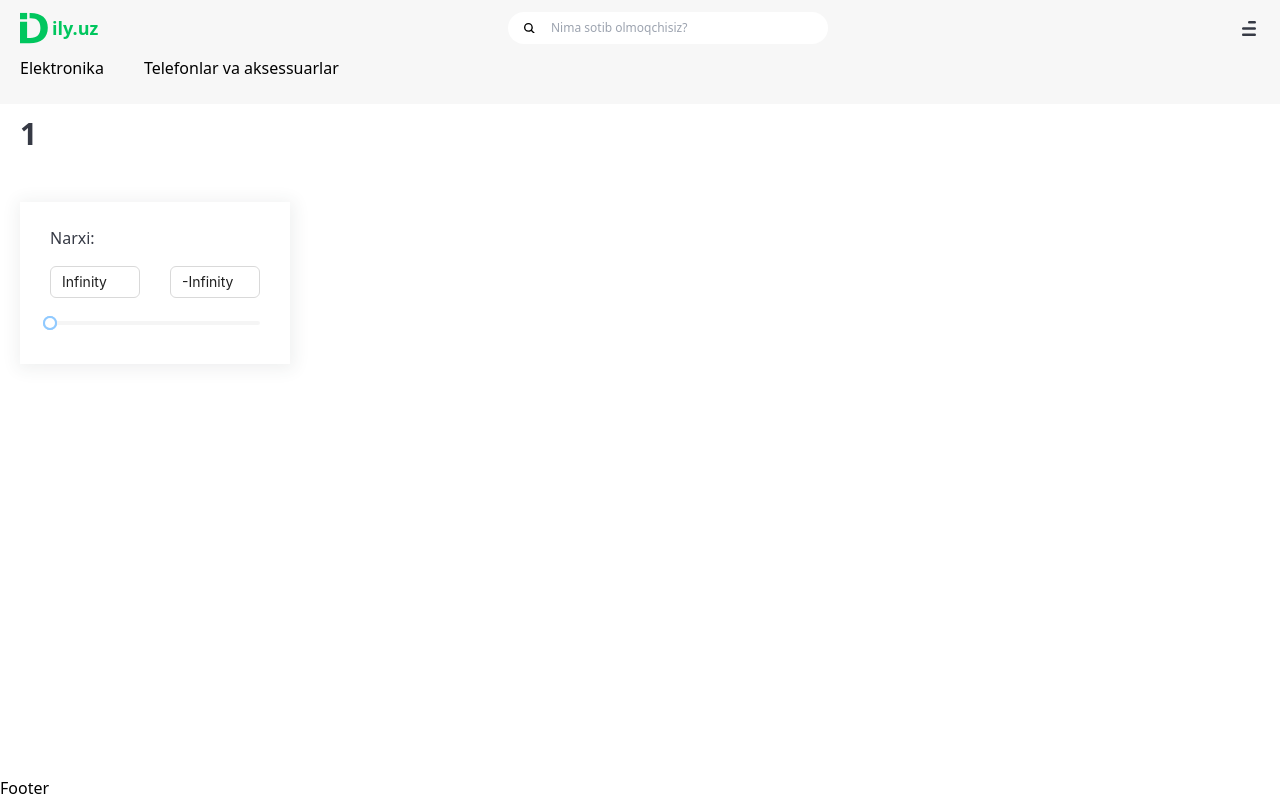
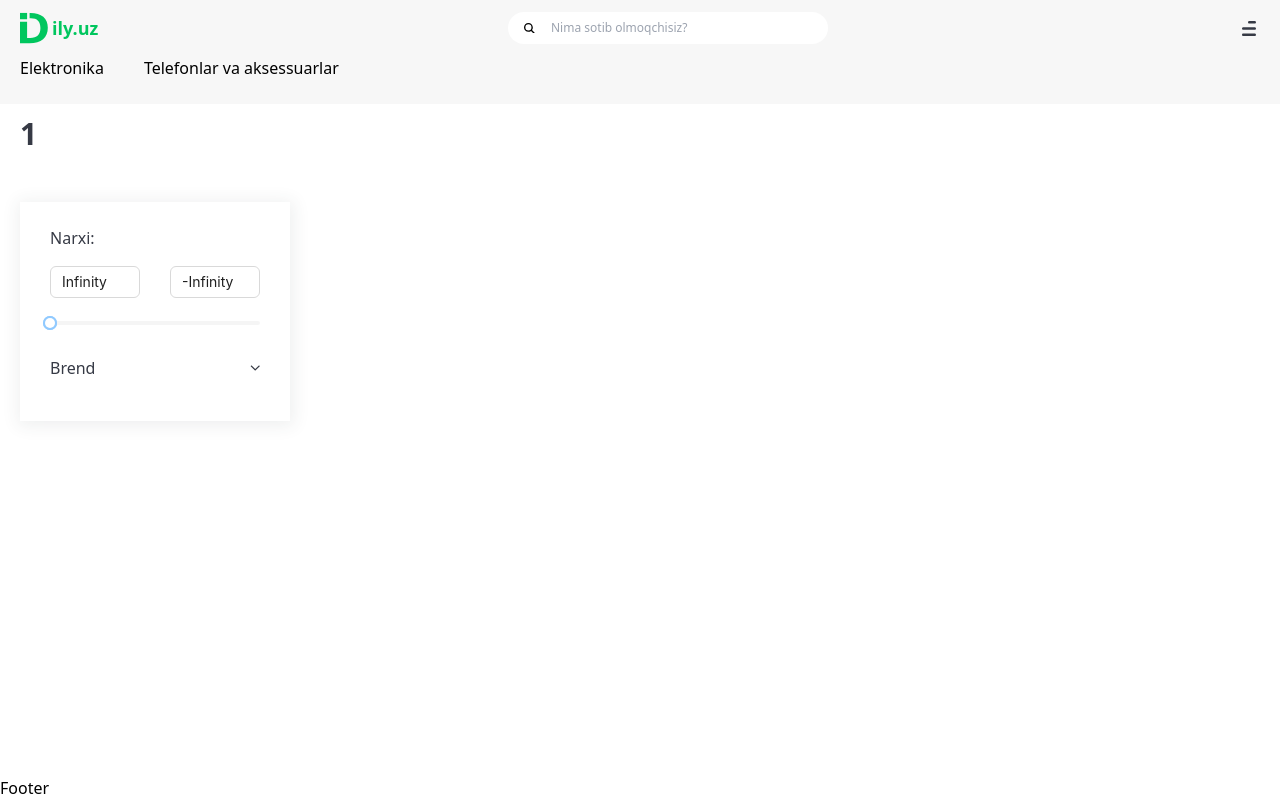
Before and after one commit to dxxdev/dily, a React (Vite) app: page /products/1/1 in a window 1280 px wide. Built offline with nearby package versions, Linux system fonts and the light colour scheme.

Commit message:
Added brand selection to sort by brand

```diff
--- a/src/index.css
+++ b/src/index.css
@@ -76,3 +76,11 @@ body::-webkit-scrollbar-thumb {
     background: #eee;
   }
 }
+
+.ant-checkbox-input:checked ~ .ant-checkbox-inner {
+  @apply !bg-bright-green;
+}
+
+.ant-checkbox-inner {
+  @apply hover:border-bright-green;
+}
--- a/src/pages/OriginalCategoryProducts.jsx
+++ b/src/pages/OriginalCategoryProducts.jsx
@@ -3,7 +3,7 @@ import { useLocation } from "react-router-dom";
 import filteredOriginalCategory from "../functions/filteredOriginalCategory";
 import { products } from "../data/data";
 import filteredBrend from "../functions/filteredBrend";
-import { InputNumber, Slider } from "antd";
+import { Checkbox, InputNumber, Slider } from "antd";
 import filteredPrice from "../functions/filteredPrice";
 
 const OriginalCategoryProducts = () => {
@@ -12,6 +12,8 @@ const OriginalCategoryProducts = () => {
   const [brends, setBrends] = useState([]);
   const [maxPrice, setMaxPrice] = useState(0);
   const [minPrice, setMinPrice] = useState(0);
+  const [openBrend, setOpenBrend] = useState(true);
+  let checkedBrends = [];
   useEffect(() => {
     setBrends(filteredBrend(filteredOriginalCategory(products, pathname)));
     setMaxPrice(
@@ -66,6 +68,64 @@ const OriginalCategoryProducts = () => {
                     defaultValue={[minPrice, maxPrice]}
                   />
                 </div>
+                <div className="flex flex-col justify-start items-start gap-4 w-full">
+                  <button
+                    onClick={() => {
+                      setOpenBrend((prev) => !prev);
+                    }}
+                    className="flex justify-between items-center w-full"
+                  >
+                    <span className="text-base font-medium text-dark-gray leading-152">
+                      Brend
+                    </span>
+                    <span>
+                      <svg
+                        width="10"
+                        height="6"
+                        viewBox="0 0 10 6"
+                        fill="none"
+                        className={`${openBrend ? "rotate-180" : "rotate-0"}`}
+                        xmlns="http://www.w3.org/2000/svg"
+                      >
+                        <path
+                          fillRule="evenodd"
+                          clipRule="evenodd"
+                          d="M4.29728 0.689164L0.473393 4.38293C0.209396 4.63795 0.209386 5.05144 0.473385 5.30646C0.737384 5.56149 1.16542 5.56148 1.42942 5.30645L4.77522 2.07439L8.12136 5.30678C8.38536 5.56181 8.81339 5.5618 9.07739 5.30678C9.34139 5.05175 9.3414 4.63827 9.0774 4.38324L5.26885 0.704169C5.26384 0.699003 5.25853 0.694201 5.25331 0.689157C5.02232 0.466337 4.66555 0.438241 4.40331 0.605499C4.36581 0.629425 4.33029 0.657276 4.29728 0.689164Z"
+                          fill="#363A45"
+                        />
+                      </svg>
+                    </span>
+                  </button>
+                  {openBrend && (
+                    <ul className="flex flex-col justify-start items-start gap-2.5">
+                      {brends &&
+                        brends.length > 0 &&
+                        brends.map((brend, index) => {
+                          return (
+                            <li
+                              className="flex justify-start items-center gap-4"
+                              key={index}
+                            >
+                              <Checkbox
+                                onChange={() => {
+                                  if (!checkedBrends.includes(brend)) {
+                                    checkedBrends.push(brend);
+                                  } else {
+                                    checkedBrends = checkedBrends.filter(
+                                      (item) => item != brend
+                                    );
+                                  }
+                                  console.log(checkedBrends);
+                                }}
+                              >
+                                {brend}
+                              </Checkbox>
+                            </li>
+                          );
+                        })}
+                    </ul>
+                  )}
+                </div>
               </div>
             </div>
           </div>
```
